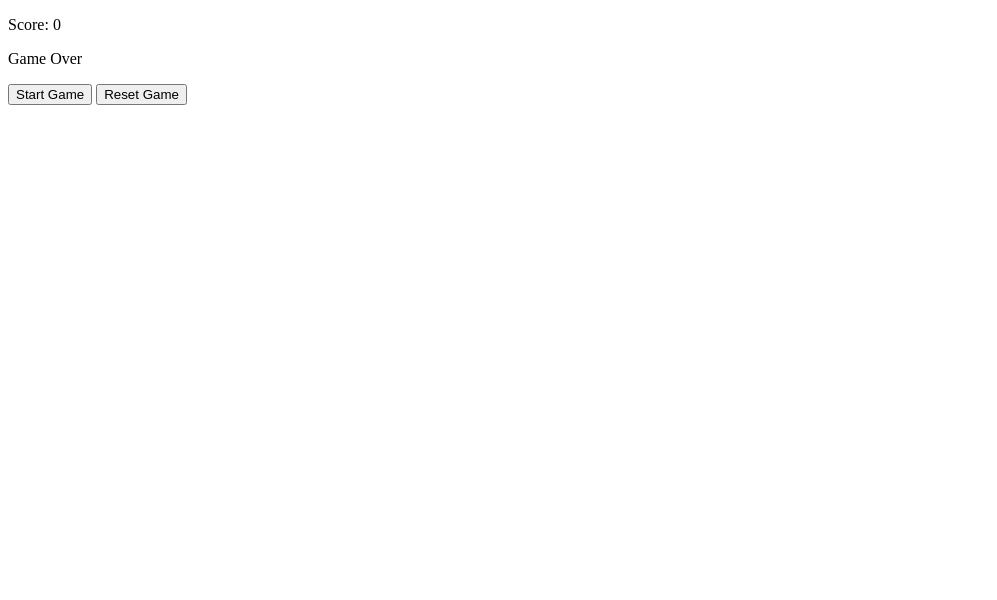
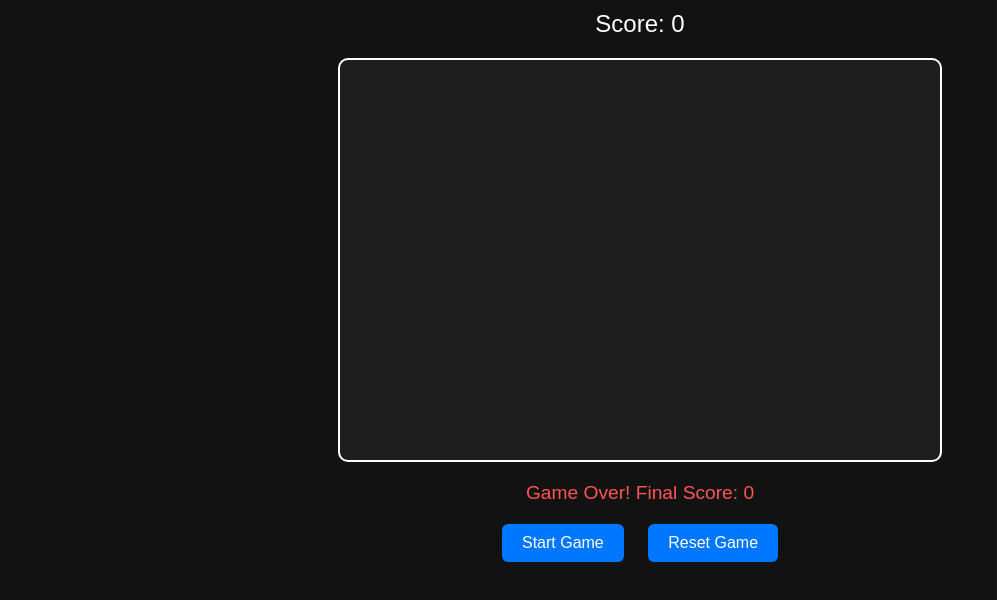
Before and after one commit to acheema5/aim-trainer-game, a plain HTML site: page index.html in a window 1280 px wide. Both pictures are taken after a click on the button "Start Game". Shown: the whole page, without its empty margins (0-997 px from the left). Drawn offline with Linux system fonts and the light colour scheme.

Commit message:
fixed id naming, added style sheet

```diff
--- a/index.html
+++ b/index.html
@@ -8,10 +8,12 @@
         <script src="script.js" defer></script>
     </head>
     <body>
-        <p id = "score">Score: 0</p>
-        <div id = "game-area"></div>
-        <p id = "game-over">Game Over</p>
-        <button id = "start-game">Start Game</button>
-        <button id = "reset-game">Reset Game</button>
+        <p id="score">Score: 0</p>
+        <div id="gameArea"></div>
+        <p id="gameOver" style="display: none;">Game Over</p>
+
+        <button id="startButton">Start Game</button>
+        <button id="resetButton">Reset Game</button>
+
     </body>
 </html>
--- a/script.js
+++ b/script.js
@@ -16,7 +16,7 @@ function createTarget(){
 
     let size = 80;
     const shrinkRate = Math.random() * 0.5 + 0.5;
-    const intervalTime = 300;
+    const intervalTime = 30;
 
     const maxX = gameArea.clientWidth - size;
     const maxY = gameArea.clientHeight - size;
--- a/style.css
+++ b/style.css
@@ -0,0 +1,64 @@
+body {
+  font-family: Arial, sans-serif;
+  margin: 0;
+  background-color: #121212;
+  color: #ffffff;
+  text-align: center;
+  user-select: none;
+}
+
+h1 {
+  margin-top: 20px;
+}
+
+#score {
+  font-size: 1.5rem;
+  margin: 10px 0;
+}
+
+#gameOver {
+  font-size: 1.2rem;
+  margin: 10px 0;
+  color: #ff5555;
+  display: none;
+}
+
+/* Game area styles */
+#gameArea {
+  position: relative;
+  margin: 20px auto;
+  width: 90%;
+  max-width: 600px;
+  height: 400px;
+  background-color: #1e1e1e;
+  border: 2px solid #ffffff;
+  overflow: hidden;
+  border-radius: 10px;
+}
+
+/* Target styles */
+.target {
+  position: absolute;
+  background-color: #e63946;
+  border: 3px solid white;
+  border-radius: 50%;
+  transition: background-color 0.2s;
+  cursor: pointer;
+}
+
+/* Buttons */
+button {
+  margin: 10px;
+  padding: 10px 20px;
+  font-size: 1rem;
+  border: none;
+  border-radius: 6px;
+  background-color: #0077ff;
+  color: white;
+  cursor: pointer;
+  transition: background-color 0.3s ease;
+}
+
+button:hover {
+  background-color: #0057cc;
+}
```
